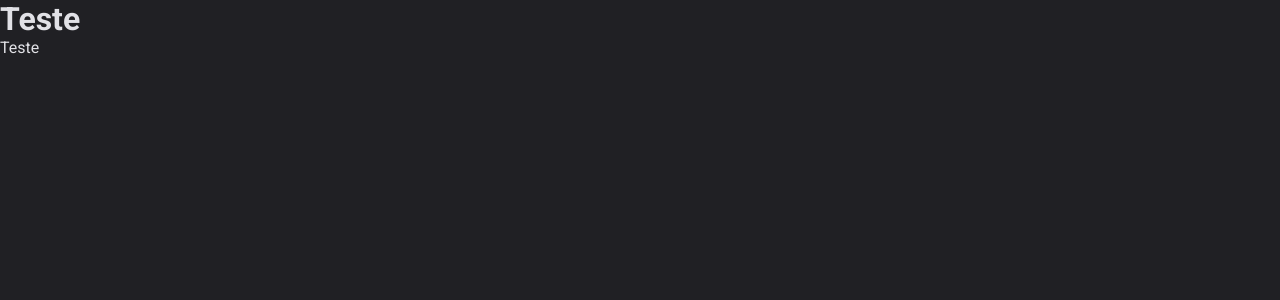
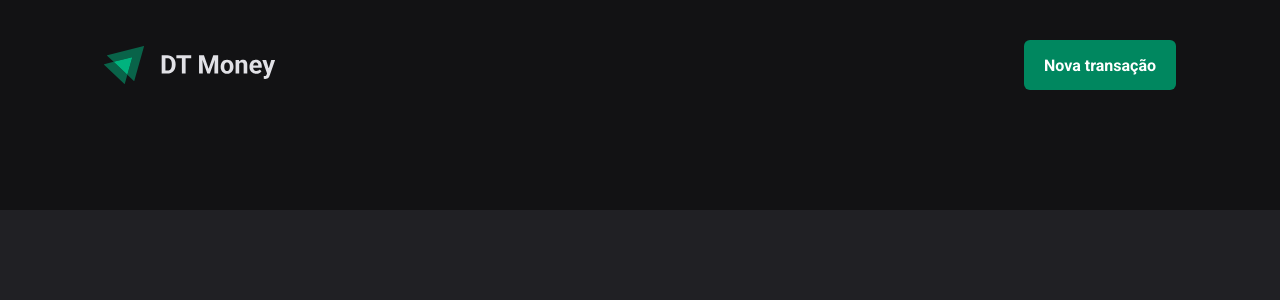
Before and after one commit to davirlima/dt-money, a React (Vite) app: page / in a window 1280 px wide. Shown: the top 300 px of the page. Built offline with nearby package versions, Linux system fonts and the light colour scheme.

Commit message:
componente header

```diff
--- a/src/App.tsx
+++ b/src/App.tsx
@@ -1,14 +1,14 @@
 import { ThemeProvider } from "styled-components";
 import { defaultTheme } from "./styles/themes/default";
 import { GlobalStyle } from "./styles/global";
+import { Transactions } from "./pages/Transactions";
 
 export function App() {
   return (
     <div>
       <ThemeProvider theme={defaultTheme}>
         <GlobalStyle />
-        <h1>Teste</h1>
-        <p>Teste</p>
+        <Transactions />
       </ThemeProvider>
     </div>
   );
--- /dev/null
+++ b/src/components/Header/index.tsx
@@ -0,0 +1,13 @@
+import { HeaderContainer, HeaderContent, NewTransactionButton } from "./styles";
+import logoImg from "../../assets/logo.svg";
+
+export function Header() {
+  return (
+    <HeaderContainer>
+      <HeaderContent>
+        <img src={logoImg} alt="" />
+        <NewTransactionButton>Nova transação</NewTransactionButton>
+      </HeaderContent>
+    </HeaderContainer>
+  );
+}
--- /dev/null
+++ b/src/components/Header/styles.ts
@@ -0,0 +1,34 @@
+import styled from "styled-components";
+
+export const HeaderContainer = styled.header`
+  background: ${(props) => props.theme["gray-900"]};
+  padding: 2.5rem 0 7.5rem;
+`;
+
+export const HeaderContent = styled.div`
+  width: 100%;
+  max-width: 1120px;
+
+  margin: 0 auto;
+  padding: 0 1.5rem;
+
+  display: flex;
+  justify-content: space-between;
+  align-items: center;
+`;
+
+export const NewTransactionButton = styled.button`
+  height: 50px;
+  border: 0;
+  background: ${(props) => props.theme["green-500"]};
+  color: ${(props) => props.theme["white"]};
+  font-weight: bold;
+  padding: 0 1.25rem;
+  border-radius: 6px;
+  cursor: pointer;
+
+  &:hover {
+    transition: background-color 0.2s;
+    background: ${(props) => props.theme["green-700"]};
+  }
+`;
--- /dev/null
+++ b/src/pages/Transactions/index.tsx
@@ -0,0 +1,9 @@
+import { Header } from "../../components/Header";
+
+export function Transactions() {
+  return (
+    <div>
+      <Header />
+    </div>
+  );
+}
```
Also changed, not shown: src/assets/logo.svg (added), src/pages/Transactions/styles.ts (added).
